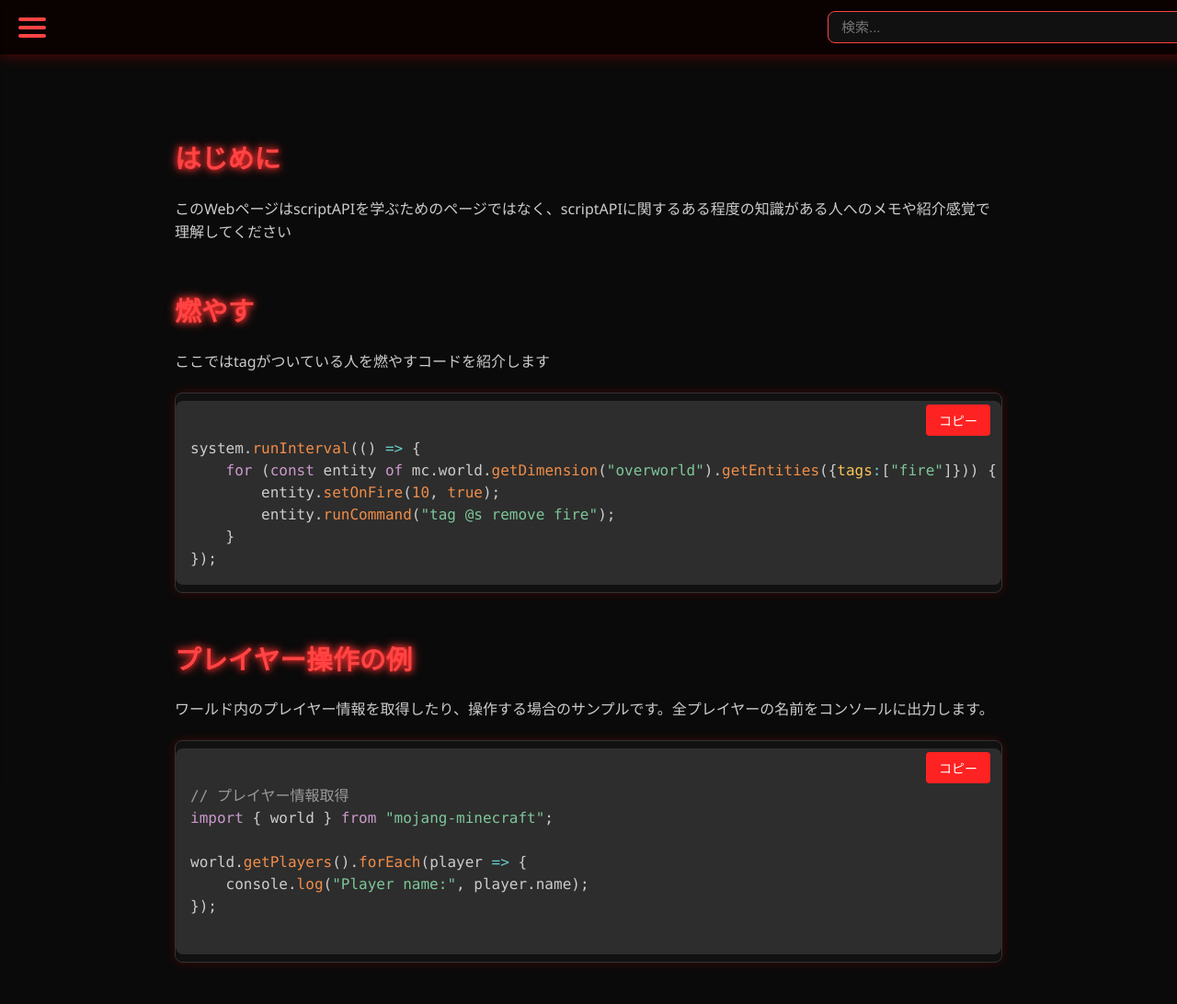
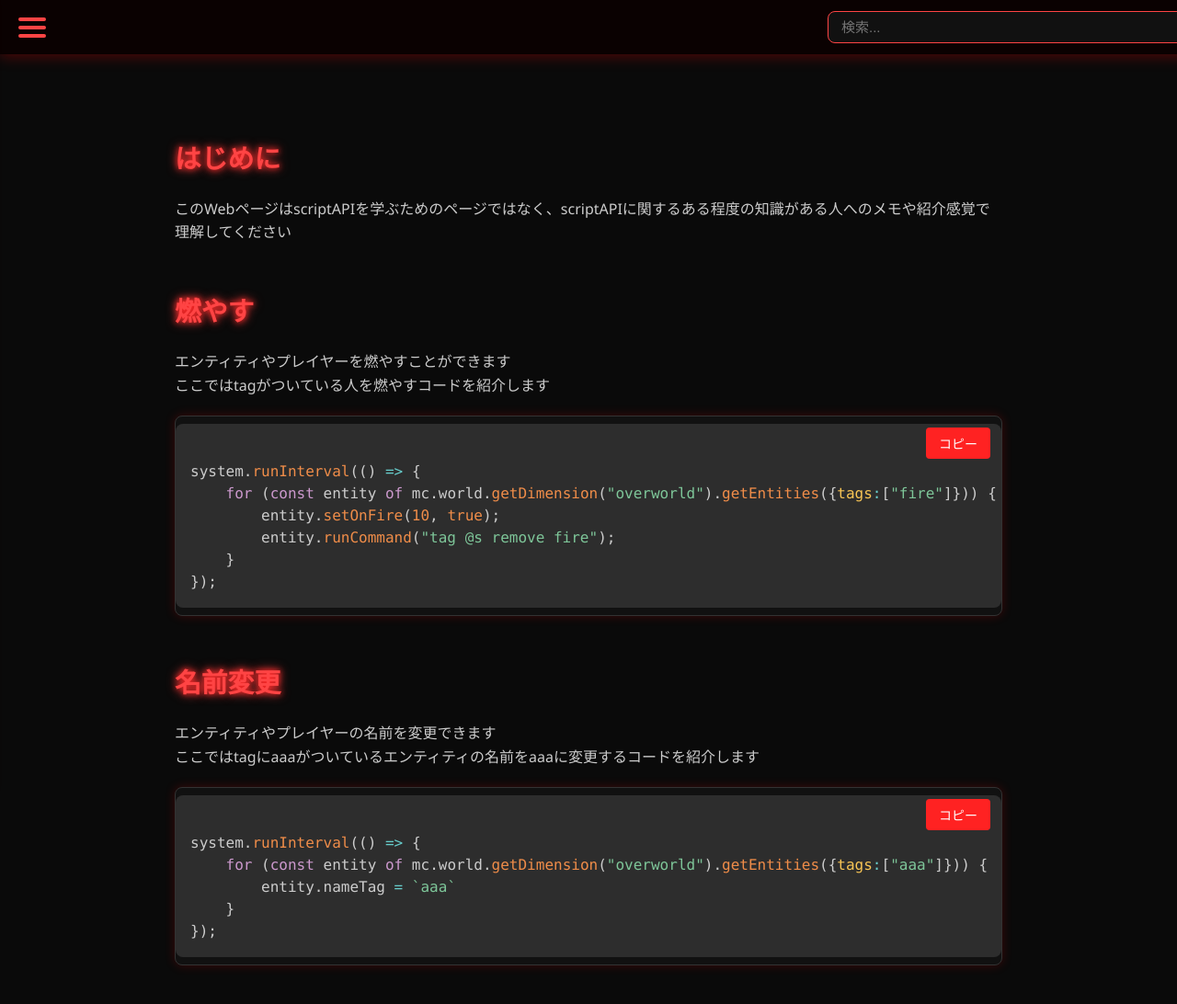
Before and after one commit to kenkun499be/scriptAPI, a plain HTML site: page index.html in a window 1280 px wide. Shown: the whole page at 92% size. Drawn offline with nearby package versions, Linux system fonts and the light colour scheme.

Commit message:
Update index.html

```diff
--- a/index.html
+++ b/index.html
@@ -223,7 +223,7 @@ mark {
   <h2 id="setup">はじめに</h2>
   <p>このWebページはscriptAPIを学ぶためのページではなく、scriptAPIに関するある程度の知識がある人へのメモや紹介感覚で理解してください</p>
   <h2 id="setup">燃やす</h2>
-  <p>ここではtagがついている人を燃やすコードを紹介します</p>
+  <p>エンティティやプレイヤーを燃やすことができます<br>ここではtagがついている人を燃やすコードを紹介します</p>
 
   <div class="code-block">
     <button class="copy-btn">コピー</button>
@@ -236,19 +236,17 @@ system.runInterval(() => {
 });    </code></pre>
   </div>
 
-  <h2 id="player">プレイヤー操作の例</h2>
-  <p>ワールド内のプレイヤー情報を取得したり、操作する場合のサンプルです。全プレイヤーの名前をコンソールに出力します。</p>
+  <h2 id="player">名前変更</h2>
+  <p>エンティティやプレイヤーの名前を変更できます<br>ここではtagにaaaがついているエンティティの名前をaaaに変更するコードを紹介します</p>
 
   <div class="code-block">
     <button class="copy-btn">コピー</button>
     <pre><code class="language-js">
-// プレイヤー情報取得
-import { world } from "mojang-minecraft";
-
-world.getPlayers().forEach(player => {
-    console.log("Player name:", player.name);
-});
-    </code></pre>
+system.runInterval(() => {
+    for (const entity of mc.world.getDimension("overworld").getEntities({tags:["aaa"]})) {
+        entity.nameTag = `aaa`
+    }
+});    </code></pre>
   </div>
 </main>
 
```
